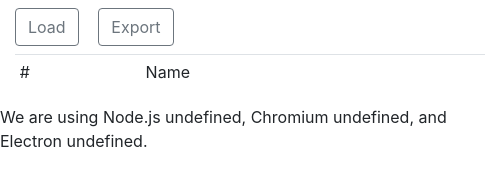
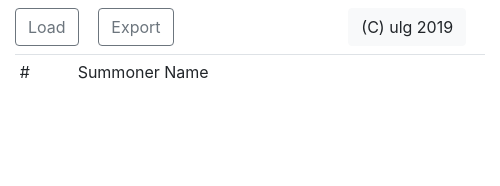
Before and after one commit to ulgg/ancient-chimes, an Electron app: page app/index.html in a window 500 px wide. Drawn offline with nearby package versions, Linux system fonts and the light colour scheme; no server answers.

Commit message:
cleaning

```diff
--- a/app/index.html
+++ b/app/index.html
@@ -24,13 +24,22 @@
             Load
           </button>
         </div>
-        <div class="col-10">
+        <div class="col-6">
           <button type="button" class="btn btn-outline-secondary"
               id="dlBtn" href="#"
               onclick="expFile()"
               download="FriendList.txt">
             Export
           </button>
+        </div>
+        <div class="col-4">
+          <div>
+            <span>
+              <a href="#" onclick="openLink()" class="btn btn-light">
+                  (C) ulg 2019
+                <a>
+              <span>
+          </div>
         </div>
       <!--
         <div class="col-9 pl-1">
@@ -52,7 +61,7 @@
             <thead>
               <tr id="tableHeader">
                 <td>#</td>
-                <td>Name</td>
+                <td>Summoner Name</td>
               </tr>
             </thead>
             <tbody id="snInfoTbody">
@@ -62,9 +71,6 @@
       </div>
     </div>
     <!-- All of the Node.js APIs are available in this renderer process. -->
-    We are using Node.js <script>document.write(process.versions.node)</script>,
-    Chromium <script>document.write(process.versions.chrome)</script>,
-    and Electron <script>document.write(process.versions.electron)</script>.
 
     <script>
       // You can also require other files to run in this process
--- a/app/renderer.js
+++ b/app/renderer.js
@@ -1,11 +1,8 @@
 'use strict'
 
 const electron = require('electron')
-const fs = require('fs')
-const remote = electron.remote
-const summonerUtil = remote.require('./app/lib/summonerUtil')
-
 const { ipcRenderer } = require('electron')
+const { shell } = require('electron')
 
 function loadSnInfos(){
 
@@ -119,6 +116,10 @@
   window.URL.revokeObjectURL(dlUrl)
 }
 
+function openLink(event) {
+  shell.openExternal('https://github.com/ulgg/ancient-chimes');
+}
+
 /*
 function setFileNameToInput() {
   let fileNameBtn = document.getElementById("fileNameBtn")
--- a/package.json
+++ b/package.json
@@ -21,7 +21,6 @@
   "build": {
     "win": {
       "target": "zip"
-    }
     },
     "files": [
       "!**/.vscode",
@@ -29,3 +28,4 @@
       "!**/dist"
     ]
   }
+}
```
Also changed, not shown: 1 other file. Lines whose indentation alone changed are shown as unchanged.
